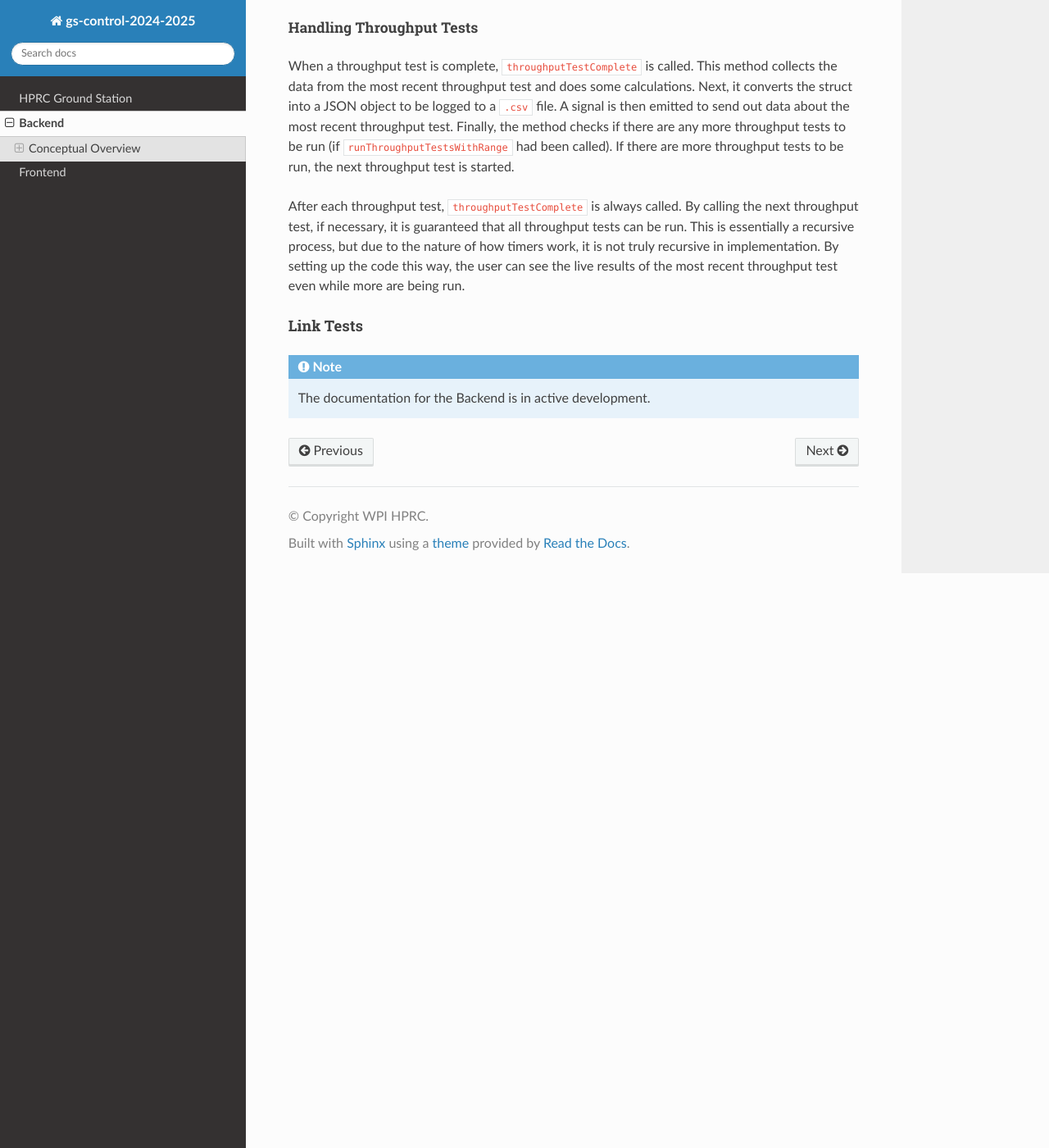
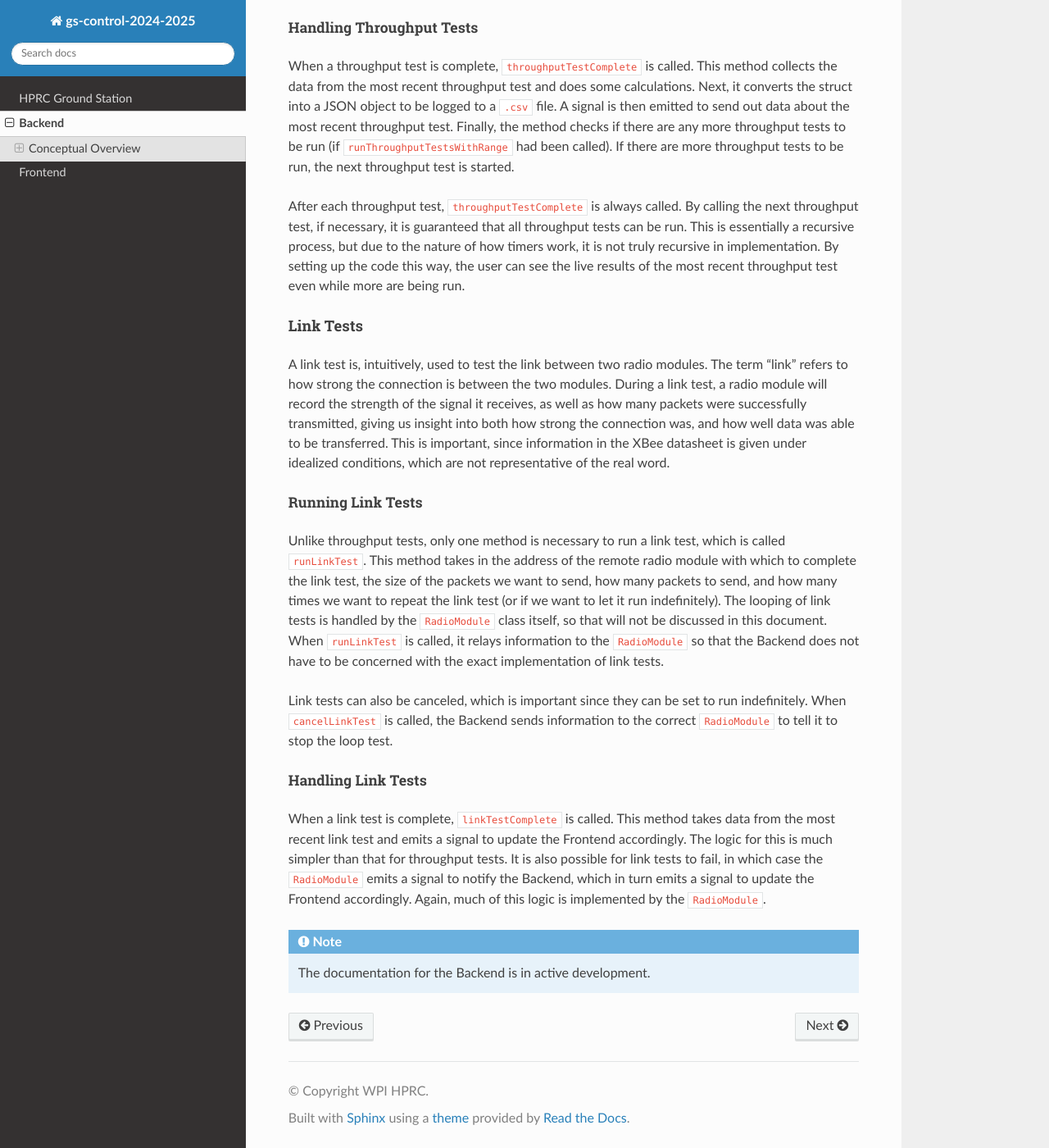
Before and after one commit to WPI-HPRC/gs-control-2024-2025, a Sphinx documentation site: the page built from docs/source/backend.rst, in a window 1280 px wide and 1400 px high, scrolled down 1644 px. Shown: the whole window at 82% size. Built offline with Sphinx 7.4.7 and the Read the Docs theme 3.1.0, drawn with Linux system fonts in a browser that asks for light colours.

Commit message:
added documentation for link tests

```diff
--- a/docs/source/backend.rst
+++ b/docs/source/backend.rst
@@ -72,6 +72,26 @@ even while more are being run.
 ==========
 Link Tests
 ==========
+A link test is, intuitively, used to test the link between two radio modules. The term "link" refers to how strong the connection is between the two modules. During a
+link test, a radio module will record the strength of the signal it receives, as well as how many packets were successfully transmitted, giving us insight into both
+how strong the connection was, and how well data was able to be transferred. This is important, since information in the XBee datasheet is given under idealized
+conditions, which are not representative of the real word.
+
+Running Link Tests
+******************
+Unlike throughput tests, only one method is necessary to run a link test, which is called ``runLinkTest``. This method takes in the address of the remote radio module
+with which to complete the link test, the size of the packets we want to send, how many packets to send, and how many times we want to repeat the link test (or if
+we want to let it run indefinitely). The looping of link tests is handled by the ``RadioModule`` class itself, so that will not be discussed in this document. When
+``runLinkTest`` is called, it relays information to the ``RadioModule`` so that the Backend does not have to be concerned with the exact implementation of link tests.
+
+Link tests can also be canceled, which is important since they can be set to run indefinitely. When ``cancelLinkTest`` is called, the Backend sends information to the
+correct ``RadioModule`` to tell it to stop the loop test.
+
+Handling Link Tests
+*******************
+When a link test is complete, ``linkTestComplete`` is called. This method takes data from the most recent link test and emits a signal to update the Frontend accordingly.
+The logic for this is much simpler than that for throughput tests. It is also possible for link tests to fail, in which case the ``RadioModule`` emits a signal to notify the
+Backend, which in turn emits a signal to update the Frontend accordingly. Again, much of this logic is implemented by the ``RadioModule``.
 
 .. note::
     The documentation for the Backend is in active development.
```
Also changed, not shown: 1 other file.
